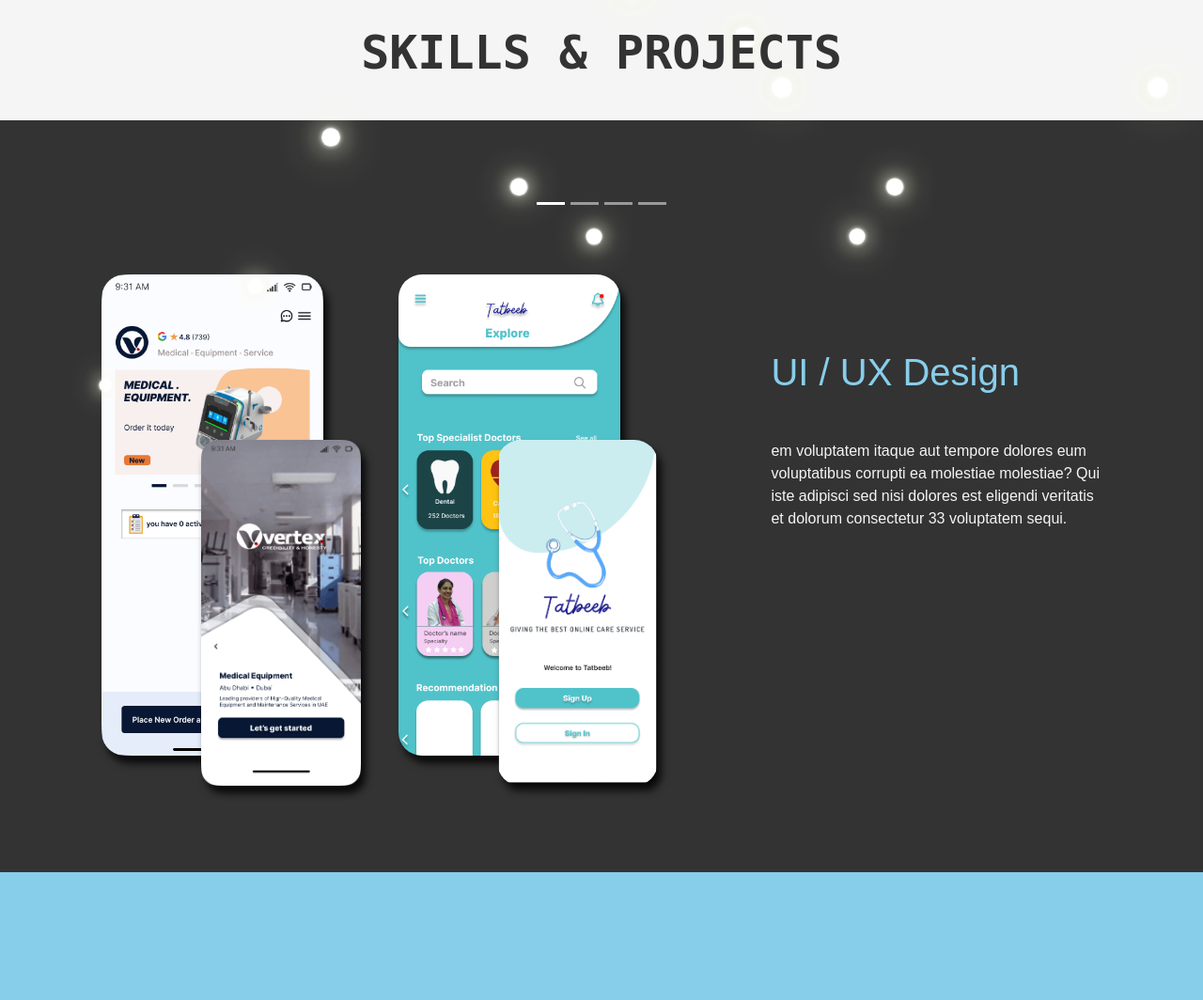
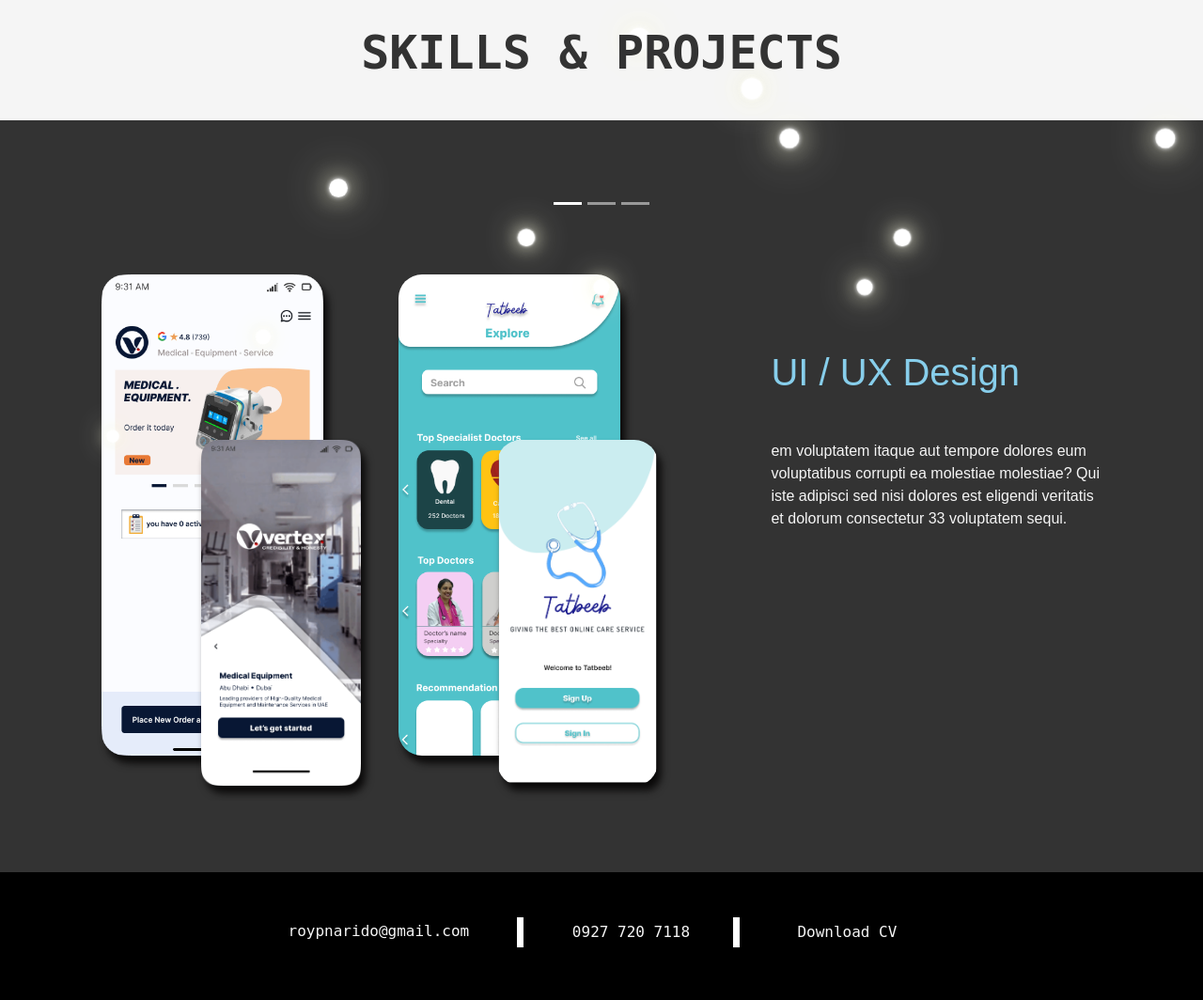
Before and after one commit to roypaul21/WebDjango_Test, a Django app: page / in a window 1280 px wide. Shown: the part 1600-2664 px from the top of the page at 94% size. After the commit the page ends 2608 px from the top, so only its background shows below. Run offline with Django 4.2, Linux system fonts and the light colour scheme; some libraries are stand-ins or nearby versions.

Commit message:
container 5 contacts fix alignment

```diff
--- a/webio/static/css/home.css
+++ b/webio/static/css/home.css
@@ -424,14 +424,19 @@
 
 /* fifth container */
 .container-fluid#fifth-con {
-    background-color: skyblue;
+    background-color: black;
     font-family: 'Monospace', 'Trebuchet MS', 'Lucida Sans Unicode', 'Lucida Grande', 'Lucida Sans', Arial, sans-serif;
-    height: 8.5rem ;
-    color:rgba(51, 51, 51, 1);
+    height: 16vh ;
+    display: flex;
+    justify-content: center;
+    align-items: center;
+    color:whitesmoke;
 }
 
 #fifth-con .contact-con {
-    position: relative;
+    display: flex;
+    justify-content: center;
+    align-items: center;
 }
 
 
@@ -439,13 +444,12 @@
     display: flex;
     justify-content: center;
     align-items: center;
-    margin-right: 3rem;
-    position: absolute;
+    margin-right: 3%;
 }
 
-#fifth-con .contact-con .email-con p{
-    margin-top: .7rem;
-    margin-left: .4rem;
+#fifth-con .contact-con .email-con p {
+     margin-top: 7%;
+     margin-left: 3%;
 }
 
 
@@ -453,13 +457,31 @@
     display: flex;
     justify-content: center;
     align-items: center;
-    margin-right: 7rem;
-    margin-top: 2rem;
-    position: absolute;
-
+    margin-left: 5%;
+    width: 15rem;
 }
 
 #fifth-con .contact-con .num-con p{
-    margin-left: .4rem;
-    margin-top: .7rem;
+    margin-top: 10%;
+    margin-left: 4%;
 }
+
+#fifth-con .contact-con .cv-con {
+    display: flex;
+    justify-content: center;
+    align-items: center;
+    margin-left: 5%;
+    width: 15rem;
+}
+
+#fifth-con .contact-con .cv-con p{
+    margin-top: 10%;
+    margin-left: 4%;
+}
+
+#fifth-con .contact-con .line-con {
+    margin-left: 5%;
+    width: 1.5%; /* Set the desired width of the rectangle */
+    height: 2rem; /* Set the desired height of the rectangle */
+    background-color: white;
+}
--- a/webio/templates/home.html
+++ b/webio/templates/home.html
@@ -62,7 +62,6 @@
         <button type="button" data-bs-target="#carouselExampleCaptions" data-bs-slide-to="0" class="active" aria-current="true" aria-label="Slide 1"></button>
         <button type="button" data-bs-target="#carouselExampleCaptions" data-bs-slide-to="1" aria-label="Slide 2"></button>
         <button type="button" data-bs-target="#carouselExampleCaptions" data-bs-slide-to="2" aria-label="Slide 3"></button>
-        <button type="button" data-bs-target="#carouselExampleCaptions" data-bs-slide-to="3" aria-label="Slide 4"></button>
       </div>
       <div class="carousel-inner">
         <div class="carousel-item active">
@@ -120,23 +119,6 @@
             </div>
           </div>
         </div>
-
-        <div class="carousel-item">
-          <div class="slides" id="two">
-            <div class="image-con">
-              <img src="{% static 'images/DC1.png' %}" id="DC1">
-              <img src="{% static 'images/DC2.png' %}" id="DC2">
-            </div>
-            <div class="txt-con">
-              <div class="title-txt">
-                <h1>Duck Counting App</h1>
-              </div>
-              <div class="body-txt">
-                <p>em voluptatem itaque aut tempore dolores eum voluptatibus corrupti ea molestiae molestiae? Qui iste adipisci sed nisi dolores est eligendi veritatis et dolorum consectetur 33 voluptatem sequi.</p>
-              </div>
-            </div>
-          </div>
-        </div>
       </div>
     </div>
 
@@ -144,21 +126,26 @@
 
   <!---->
   <div class="container-fluid" id="fifth-con">
-    <!--
+
     <div class="contact-con">
-      <div class="contact">
-        <h2>CONTACTS</h2>
-      </div>
       <div class="email-con">
         <i class="fa-solid fa-envelope"></i>
         <p>roypnarido@gmail.com</p>
       </div>
+
+      <div class="line-con"></div>
+
       <div class="num-con">
         <i class="fa-solid fa-phone"></i>
         <p>0927 720 7118</p>
       </div>
+      <div class="line-con"></div>
+
+      <div class="cv-con">
+        <i class="fa-solid fa-file-arrow-down"></i>
+        <p>Download CV</p>
+      </div>
     </div>
-    -->
 
   <div class="bubbles" id="bubbles"></div>
 
```
